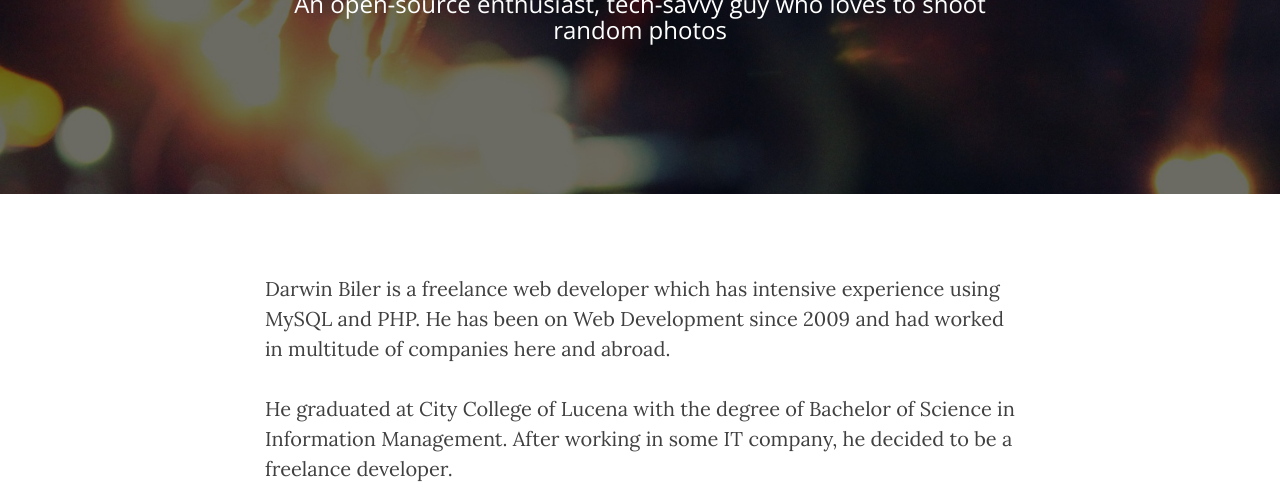
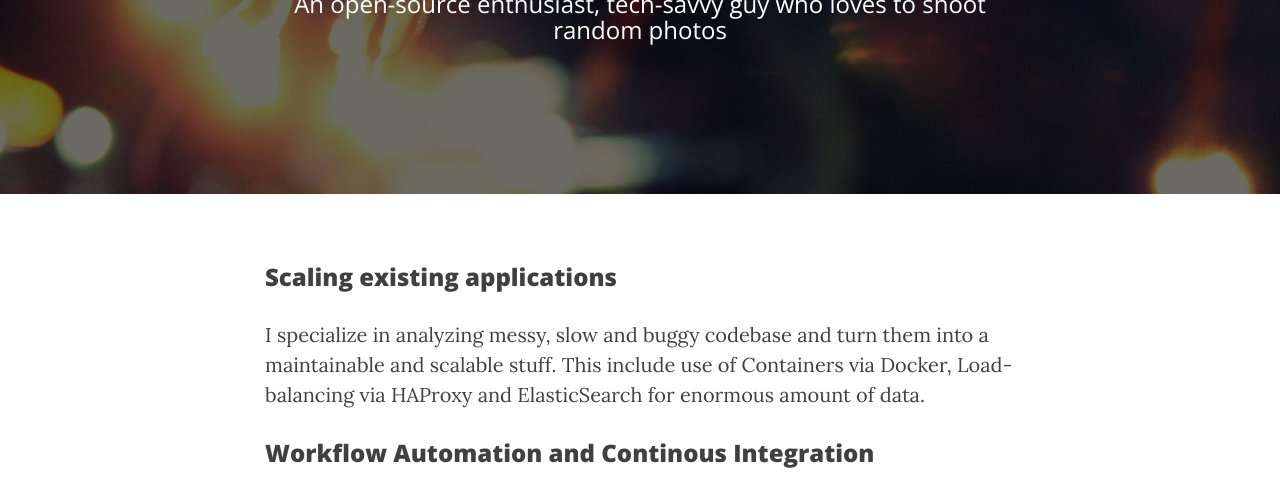
Before and after one commit to buonzz/buonzz.github.io, a Jekyll site: the page built from about.html, in a window 1280 px wide and 1400 px high, scrolled down 281 px. Shown: the top 502 px of the window. Built offline with Jekyll 4.4.1, drawn with Linux system fonts in a browser that asks for light colours; nearby versions of some CDN libraries; some of the changed text lies outside the part shown.

Commit message:
updated bio

```diff
--- a/about.html
+++ b/about.html
@@ -5,38 +5,17 @@
 header-img: "img/15968544719_fc3a048ce0_k.jpg"
 ---
 
-<p>Darwin Biler is a freelance web developer which has intensive experience using MySQL and PHP. He has been on Web Development since 2009 and had worked in multitude of companies here and abroad. </p>
-<p>He graduated at City College of Lucena with the degree of Bachelor of Science in Information Management. After working in some IT company, he decided to be a freelance developer.</p>
-<p>
-<iframe width="640" height="360" src="http://www.youtube.com/embed/nZXg5uQsp1Y?feature=player_detailpage" frameborder="0" allowfullscreen></iframe></p>
-<p>The following are the skill-set and technologies he knew:</p>
-<h2>Programming Languages</h2>
-<ul>
-<li>PHP</li>
-<li>Java</li>
-<li>C++</li>
-<li>C#</li>
-<li>ActionScript</li>
-<li>Visual Basic 6.0</li>
-<li>Visual Basic.NET</li>
-<li>Visual Basic for Applications</li>
-<li>JavaScript</li>
-<li>C</li>
-<li>Python</li>
-<li>Ruby</li>
-</ul>
-<h2>Frameworks</h2>
-<ul>
-<li>CodeIgniter</li>
-<li>jQuery</li>
-<li>Twitter Bootstrap</li>
-<li>PHP Zend</li>
-<li>NodeJS</li>
-</ul>
-<h2>Web Technologies</h2>
-<ul>
-<li>HTML 4.0 / HTML 5</li>
-<li>CSS 2.1 / CSS3</li>
-<li>Git</li>
-<li>SVN</li>
-</ul>
+<h3>Scaling existing applications</h3>
+
+<p>I specialize in analyzing messy, slow and buggy codebase and turn them into a maintainable and scalable stuff. This include use of Containers via Docker, Load-balancing via HAProxy and ElasticSearch for enormous amount of data.</p>
+
+<h3>Workflow Automation and Continous Integration</h3>
+
+<p>From Git branching, tagging and build projects using Bamboo, anything can be properly checked for standards compliance. This includes ensuring Unit, Integration and Functional tests is actually done.</p>
+
+<h3>Agile Project Management</h3>
+
+<p>I regularly use JIRA Agile and Confluence. I love sprint planning and creating Product Requirements that is accurate down to the last story points.</p>
+
+<h3>Founder of Buonzz Systems</h3>
+<p>I founded <a href="http://www.buonzz.com/">Buonzz Systems</a> as a way to contribute back to open-source community.</p>
```
